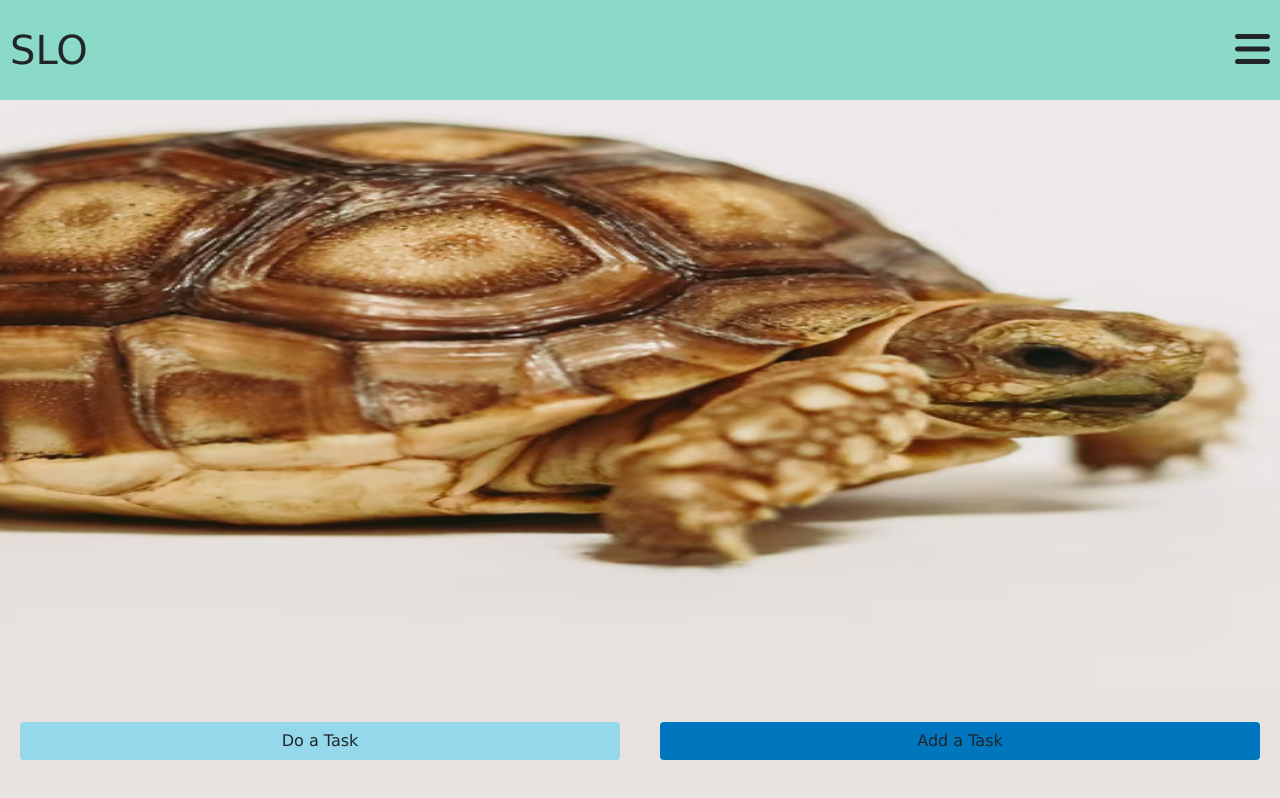
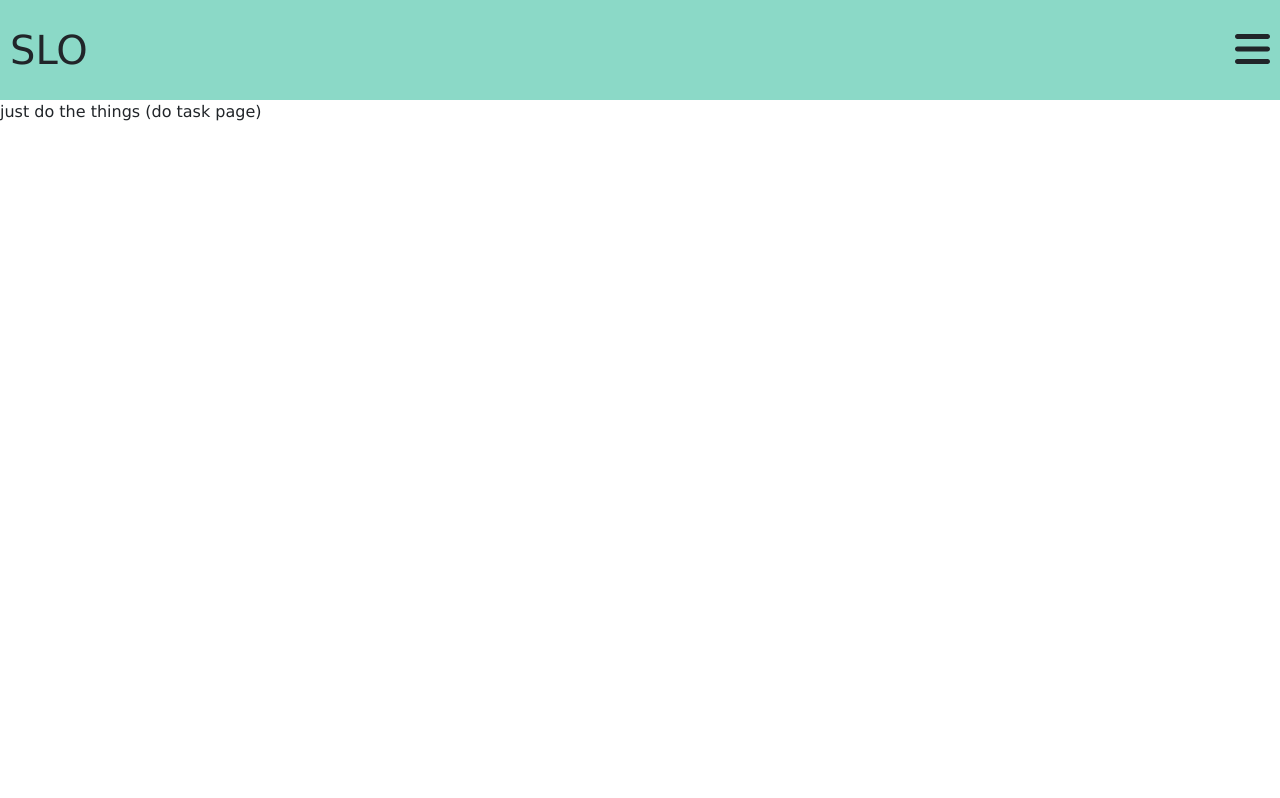
Before and after one commit to landonvance1/smolstep, an Angular app in the folder smolstep/: page /doTask in a window 1280 px wide. Before the commit this address led to /. Shown: the top 798 px of the page. Built offline with nearby package versions, Linux system fonts and the light colour scheme.

Commit message:
added do task page and routing

```diff
--- a/smolstep/src/app/app-routing.module.ts
+++ b/smolstep/src/app/app-routing.module.ts
@@ -1,7 +1,12 @@
 import { NgModule } from '@angular/core';
 import { RouterModule, Routes } from '@angular/router';
+import { DoTaskPageComponent } from './do-task-page/do-task-page.component';
+import { LandingContentComponent } from './landing-content/landing-content.component';
 
-const routes: Routes = [];
+const routes: Routes = [
+  { path: 'doTask', component: DoTaskPageComponent },
+  { path: '', component: LandingContentComponent }
+];
 
 @NgModule({
   imports: [RouterModule.forRoot(routes)],
--- a/smolstep/src/app/app.component.html
+++ b/smolstep/src/app/app.component.html
@@ -1,3 +1,2 @@
 <app-top-bar></app-top-bar>
-<app-landing-content></app-landing-content>
-  <router-outlet></router-outlet>
+<router-outlet></router-outlet>
--- a/smolstep/src/app/app.module.ts
+++ b/smolstep/src/app/app.module.ts
@@ -8,12 +8,14 @@ import { AppTopBarComponent } from './app-top-bar/app-top-bar.component';
 import { FontAwesomeModule, FaIconLibrary  } from '@fortawesome/angular-fontawesome';
 import { faBars } from '@fortawesome/free-solid-svg-icons';
 import { LandingContentComponent } from './landing-content/landing-content.component';
+import { DoTaskPageComponent } from './do-task-page/do-task-page.component';
 
 @NgModule({
   declarations: [
     AppComponent,
     AppTopBarComponent,
-    LandingContentComponent
+    LandingContentComponent,
+    DoTaskPageComponent
   ],
   imports: [
     BrowserModule,
--- /dev/null
+++ b/smolstep/src/app/do-task-page/do-task-page.component.html
@@ -0,0 +1 @@
+<p>just do the things (do task page)</p>
--- /dev/null
+++ b/smolstep/src/app/do-task-page/do-task-page.component.ts
@@ -0,0 +1,15 @@
+import { Component, OnInit } from '@angular/core';
+
+@Component({
+  selector: 'app-do-task-page',
+  templateUrl: './do-task-page.component.html',
+  styleUrls: ['./do-task-page.component.css']
+})
+export class DoTaskPageComponent implements OnInit {
+
+  constructor() { }
+
+  ngOnInit(): void {
+  }
+
+}
--- a/smolstep/src/app/landing-content/landing-content.component.html
+++ b/smolstep/src/app/landing-content/landing-content.component.html
@@ -1,6 +1,6 @@
 <div class="main">
     <div class="row g-0">
-        <button type="button" class="btn col doTaskButton">Do a Task</button>
+        <button type="button" class="btn col doTaskButton" routerLink="/doTask" routerLinkActive="active">Do a Task</button>
         <button type="button" class="btn col addTaskButton">Add a Task</button>
     </div>
 </div>
```
Also changed, not shown: smolstep/src/app/do-task-page/do-task-page.component.css (added), 1 other file (tests, documents, lock files or other folders).
